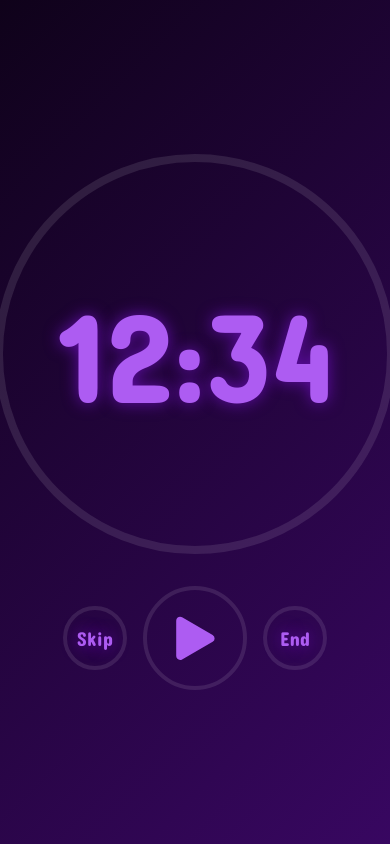
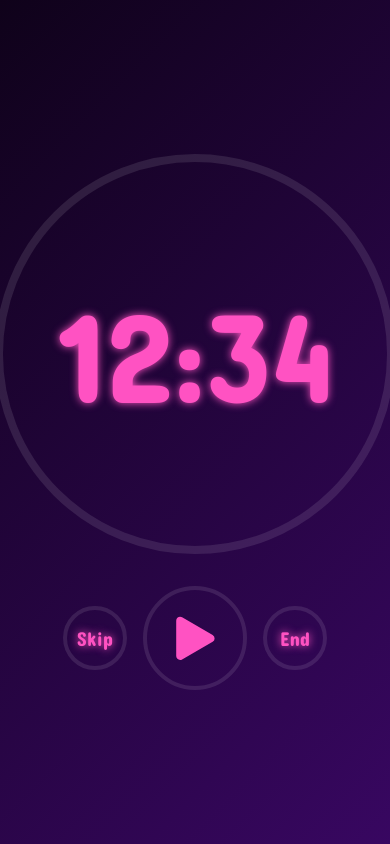
Before and after one commit to pawel975/pomodor-app, a React (Create React App) app: page / in a window 390 px wide. Built offline with nearby package versions, Linux system fonts and the light colour scheme.

Commit message:
responsive skip & end buttons

```diff
--- a/src/_globalStyles.scss
+++ b/src/_globalStyles.scss
@@ -100,7 +100,7 @@ select {
 }
 
 @mixin glowingText {
-  color: lighten($color: $clr-primary-1, $amount: 60%);
-  text-shadow: 0 0 1rem lighten($color: $clr-primary-1, $amount: 30%);
+  color: lighten($color: $clr-text, $amount: 0%);
+  text-shadow: 0 0 0.5rem lighten($color: $clr-text, $amount: 0%);
   font-family: $ff-heading;
 }
--- a/src/_variables.scss
+++ b/src/_variables.scss
@@ -3,6 +3,7 @@
 
 // colors
 $clr-primary-1: #0f021a;
+$clr-text: #ff52c2;
 $clr-light: #f5f5f5;
 $clr-greyed: rgba(255,255,255,0.1);
 
--- a/src/components/ControlPanel/ControlPanel.js
+++ b/src/components/ControlPanel/ControlPanel.js
@@ -7,19 +7,32 @@ import './ControlPanel.scss';
 const ControlPanel = () => {
 
     const [isTimerRun, setIsTimerRun] = useState(false);
+    const [isLearningBlockActive, setIsLearningBlockActive] = useState(true);
 
     const handleStartPauseBtnClick = () => {
         setIsTimerRun(!isTimerRun);
+        // setIsLearningBlockActive(true)
+    }
+
+    const handleEndBtnClick = () => {
+        setIsLearningBlockActive(false)
     }
 
     return (
         <div className="control-panel" data-testid='control-panel'>
-            <SkipBtn/>
+            <SkipBtn
+                isTimerRun={isTimerRun}
+                isLearningBlockActive={isLearningBlockActive}
+            />
             <StartPauseBtn
                 isTimerRun={isTimerRun}
                 handleStartPauseBtnClick={handleStartPauseBtnClick}
             />
-            <EndBtn/>
+            <EndBtn
+                isTimerRun={isTimerRun}
+                isLearningBlockActive={isLearningBlockActive}
+                handleEndBtnClick={handleEndBtnClick}
+            />
         </div>
     )
 }
--- a/src/components/ControlPanel/ControlPanel.scss
+++ b/src/components/ControlPanel/ControlPanel.scss
@@ -4,4 +4,13 @@
     justify-content: center;
     align-items: center;
     gap: 1rem;
+
+
 }
+
+.side-btn-visible {
+    transition: 0.1s ease-in-out;
+    pointer-events: inherit;
+    opacity: 1;
+    transform: translateY(0rem);
+}
--- a/src/components/EndBtn/EndBtn.js
+++ b/src/components/EndBtn/EndBtn.js
@@ -1,8 +1,26 @@
 import './EndBtn.scss';
 
-const EndBtn = () => {
+const EndBtn = ({isTimerRun, isLearningBlockActive, handleEndBtnClick}) => {
+
+    let shouldEndBtnBeVisible;
+
+    if (isLearningBlockActive) {
+        if (isTimerRun) {
+            shouldEndBtnBeVisible = false;
+        } else {
+            shouldEndBtnBeVisible = true;
+        }
+    } else {
+        shouldEndBtnBeVisible = false;
+    }
+
     return (
-        <button className="end-btn" data-testid="end-btn">
+        <button
+            className={`end-btn
+            ${shouldEndBtnBeVisible ? "side-btn-visible" : null}
+            `}
+            onClick={handleEndBtnClick}
+        >
             End
         </button>
     )
--- a/src/components/EndBtn/EndBtn.scss
+++ b/src/components/EndBtn/EndBtn.scss
@@ -5,4 +5,8 @@
     @include controlBtnStyles;
     @include glowingText;
     font-size: $fs-300;
+    opacity: 0;
+    transition: 0.1s;
+    pointer-events: none;
+            transform: translateY(-1rem);
 }
--- a/src/components/SkipBtn/SkipBtn.js
+++ b/src/components/SkipBtn/SkipBtn.js
@@ -1,8 +1,25 @@
 import './SkipBtn.scss';
 
-const SkipBtn = () => {
+const SkipBtn = ({isTimerRun, isLearningBlockActive}) => {
+
+    let shouldSkipBtnBeVisible = false;
+
+    if (isLearningBlockActive) {
+        if (isTimerRun) {
+            shouldSkipBtnBeVisible = false;
+        } else {
+            shouldSkipBtnBeVisible = true;
+        }
+    }
+
+    console.log(isTimerRun)
+
     return (
-        <button className="skip-btn">Skip</button>
+        <button className={`skip-btn
+            ${shouldSkipBtnBeVisible ? "side-btn-visible" : null}
+        `}>
+            Skip
+        </button>
     )
 }
 
--- a/src/components/SkipBtn/SkipBtn.scss
+++ b/src/components/SkipBtn/SkipBtn.scss
@@ -5,4 +5,8 @@
     @include controlBtnStyles;
     @include glowingText;
     font-size: $fs-300;
+    opacity: 0;
+    transition: 0.1s;
+    pointer-events: none;
+            transform: translateY(-1rem);
 }
```
Also changed, not shown: 2 other files (tests, documents, lock files or other folders).
